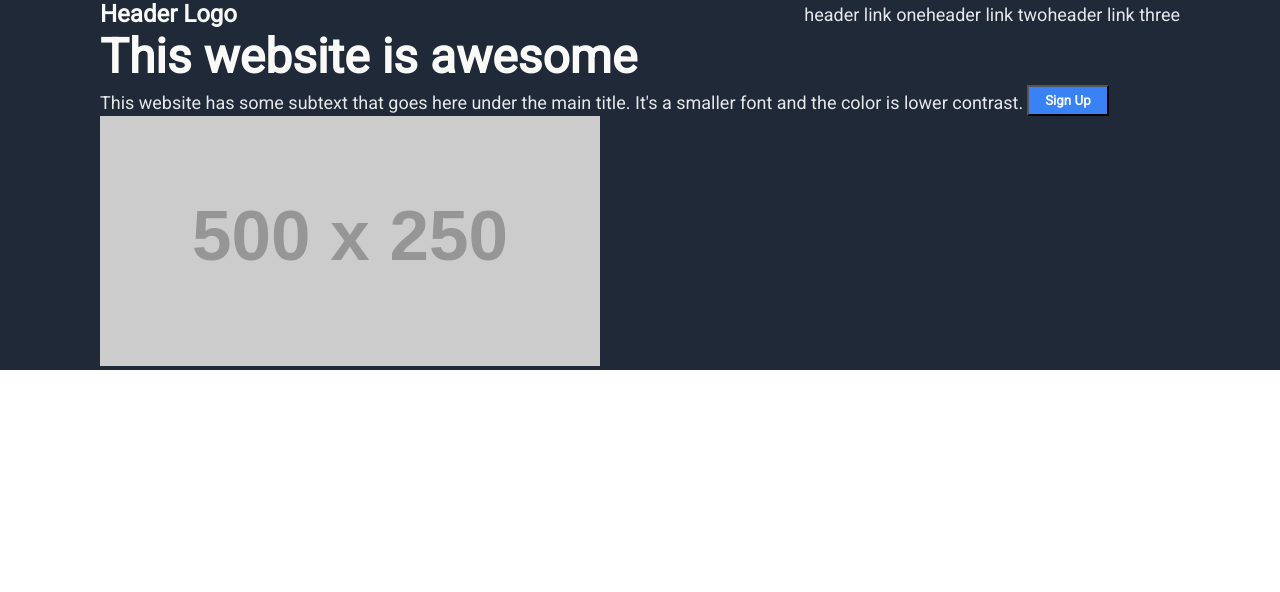
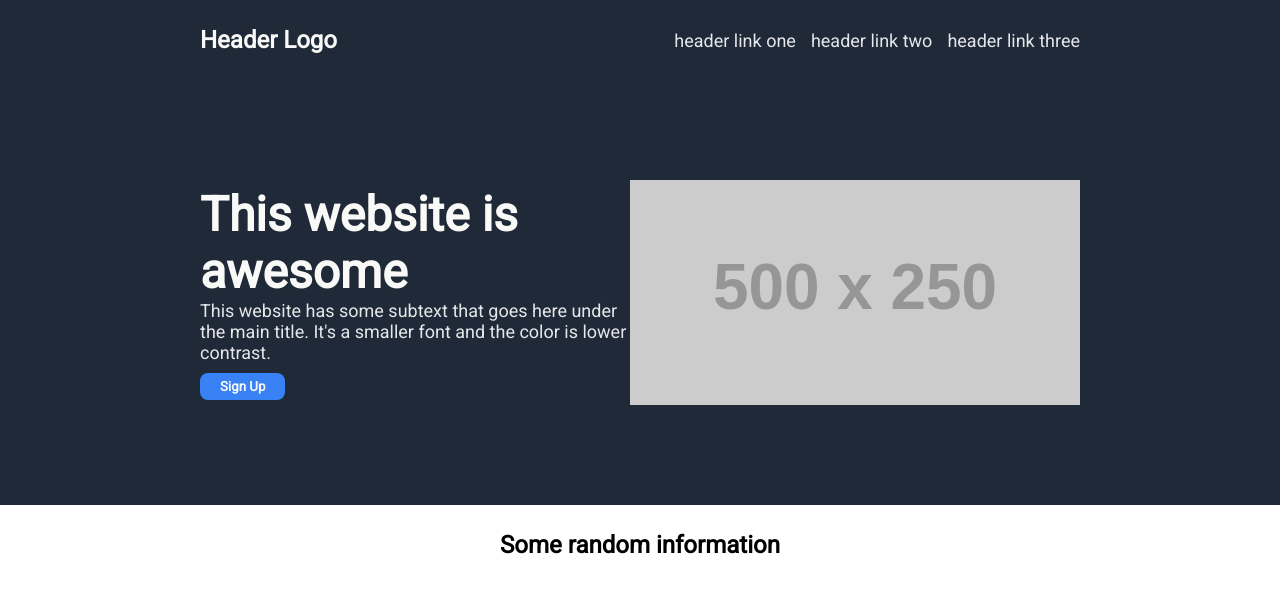
Before and after one commit to Triba14/odin-landing-page, a plain HTML site: page index.html in a window 1280 px wide. Drawn offline with Linux system fonts and the light colour scheme; placeholder pictures from the web are drawn by us.

Commit message:
finished first section of the website

```diff
--- a/index.html
+++ b/index.html
@@ -17,12 +17,20 @@
             <li><a class="links" href="#">header link three</a></li>
           </ul>
       </div>
-      <h1 id="title">This website is awesome</h1>
-      <sub>This website has some subtext that goes here under the main title. It's a smaller font and the color is lower contrast.</sub>
-      <button class="button"><a id="button-1" href="#">Sign Up</a></button>
-      <img src="https://placehold.co/500x250/E5E7EB/1F2937?text=This+is+a+placeholder+for+an+image" alt="An image placeholder">
+      <div class="container-section-1">
+        <div id="container-1">
+          <h1 id="title">This website is awesome</h1>
+          <sub>This website has some subtext that goes here under the main title. It's a smaller font and the color is lower contrast.</sub>
+          <button class="button"><a id="button-1" href="#">Sign Up</a></button>
+        </div>
+        <div id="container-2">
+          <img src="https://placehold.co/500x250/E5E7EB/1F2937?text=This+is+a+placeholder+for+an+image" alt="An image placeholder">
+        </div>
+      </div>
     </div>
 
+    <div class="info-header"><h2>Some random information</h2>
+    </div>
 
 </body>
 </html>
--- a/styles.css
+++ b/styles.css
@@ -8,6 +8,7 @@
     display: flex;
     justify-content: space-between;
     align-items: center;
+    height: 80px;
 }
 
 .logo {
@@ -25,6 +26,8 @@ ul {
     text-decoration: none;
     color: #e5e7eb;
     font-size: 18px;
+    margin-left: 15px;
+
 }
 
 #title {
@@ -40,7 +43,12 @@ sub {
 
 .button {
     background-color: #3882f6;
-    padding: 6px 16px;
+    border-radius: 8px;
+    border: none;
+    height: max-content;
+    width: max-content;
+    padding: 6px 20px;
+    margin-top: 10px;
 }
 
 #button-1 {
@@ -50,7 +58,36 @@ sub {
 
 }
 .section-1 {
-    padding-left: 100px;
-    padding-right: 100px;
+    padding-left: 200px;
+    padding-right: 200px;
     background-color: #1f2937
 }
+
+.container-section-1 {
+    display: flex;
+    justify-content: center;
+    justify-content: space-between;
+    align-items: center;
+    margin-top: 100px;
+    padding-bottom: 100px;
+}
+
+#container-1 {
+    display: flex;
+    flex-direction: column;
+    flex-wrap: wrap;
+    width: 450px;
+}
+
+#container-2 {
+    display: flex;
+    flex-direction: column;
+    width: 450px;
+}
+
+.info-header {
+    display: flex;
+    justify-content: center;
+    align-items: center;
+    height: 80px;
+}
```
